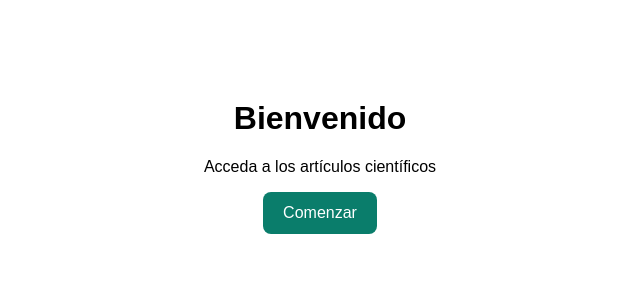
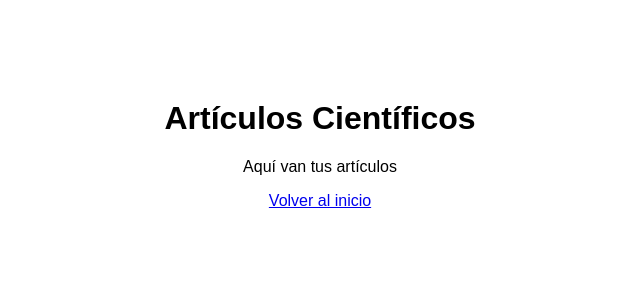
Before and after one commit to winstonc18/Mi-pagina-web, a Flask app: template templates/index.html in a window 1280 px wide. Shown: the top 300 px of the page, without its empty margins (320-960 px from the left). Run offline with Flask 3, Linux system fonts and the light colour scheme; the template is opened without the code that fills it, so the values that code supplies are empty.

```diff
--- a/templates/index.html
+++ b/templates/index.html
@@ -2,17 +2,15 @@
 <html lang="es">
 <head>
     <meta charset="UTF-8">
-    <title>Bienvenida</title>
+    <title>Artículos</title>
     <link rel="stylesheet" href="{{ url_for('static', filename='style.css') }}">
 </head>
 <body>
 
-    <h1>Bienvenido</h1>
-    <p>Acceda a los artículos científicos</p>
+    <h1>Artículos Científicos</h1>
+    <p>Aquí van tus artículos</p>
 
-    <a href="{{ url_for('articulos') }}">
-        <button>Comenzar</button>
-    </a>
+    <a href="{{ url_for('inicio') }}">Volver al inicio</a>
 
 </body>
 </html>
```
